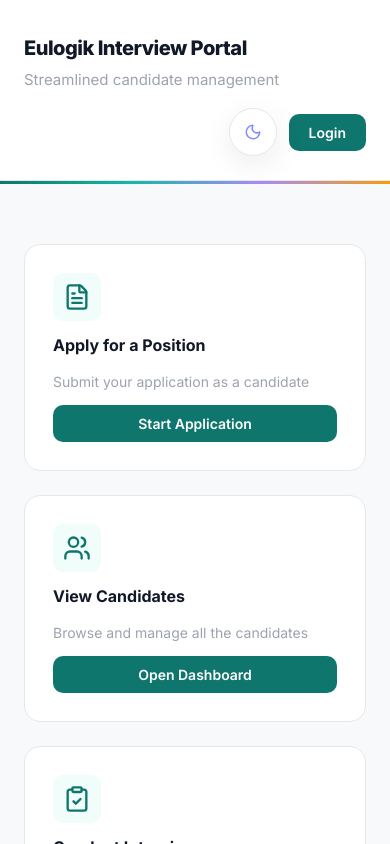
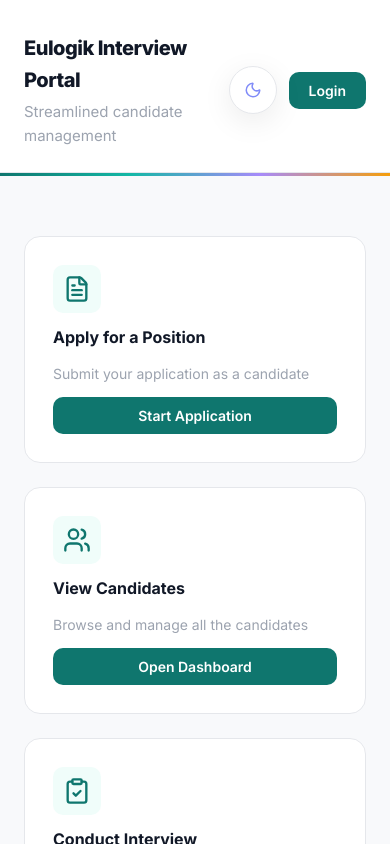
Before and after one commit to Princeiox/Interview-Portal, a React (Vite) app in the folder frontend/: page / in a window 390 px wide. Shown: the top 844 px of the page. Built offline with nearby package versions, Linux system fonts and the light colour scheme.

Commit message:
Fixes buttons

```diff
--- a/frontend/src/features/candidates/CandidateDashboard.css
+++ b/frontend/src/features/candidates/CandidateDashboard.css
@@ -219,16 +219,17 @@
   }
 
   .dashboard-header {
-    flex-direction: column;
-    align-items: stretch;
-    gap: 16px;
+    flex-direction: row;
+    justify-content: space-between;
+    align-items: center;
+    gap: 12px;
   }
 
   .dashboard-header > div:last-child {
-    display: flex;
     justify-content: flex-end;
-    width: 100%;
-    flex-wrap: wrap;
+    width: auto;
+    flex-wrap: nowrap;
   }
 
+
 }
--- a/frontend/src/features/home/Home.css
+++ b/frontend/src/features/home/Home.css
@@ -85,16 +85,17 @@
   }
 
   .home-header-content {
-    flex-direction: column;
-    align-items: stretch;
-    gap: 16px;
+    flex-direction: row;
+    justify-content: space-between;
+    align-items: center;
+    gap: 12px;
   }
 
   .home-header-content > div:last-child {
-    display: flex;
     justify-content: flex-end;
-    width: 100%;
+    width: auto;
   }
+
 
 
   .home-title {
--- a/frontend/src/features/interviews/InterviewDashboard.css
+++ b/frontend/src/features/interviews/InterviewDashboard.css
@@ -264,16 +264,17 @@
   }
 
   .dashboard-header {
-    flex-direction: column;
-    align-items: stretch;
-    gap: 16px;
+    flex-direction: row;
+    justify-content: space-between;
+    align-items: center;
+    gap: 12px;
   }
 
   .dashboard-header > div:last-child {
-    display: flex;
     justify-content: flex-end;
-    width: 100%;
-    flex-wrap: wrap;
+    width: auto;
+    flex-wrap: nowrap;
   }
 
+
 }
```
